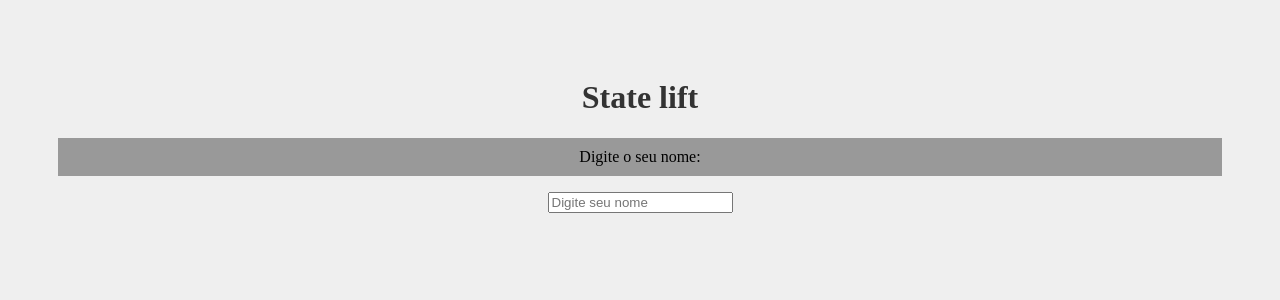
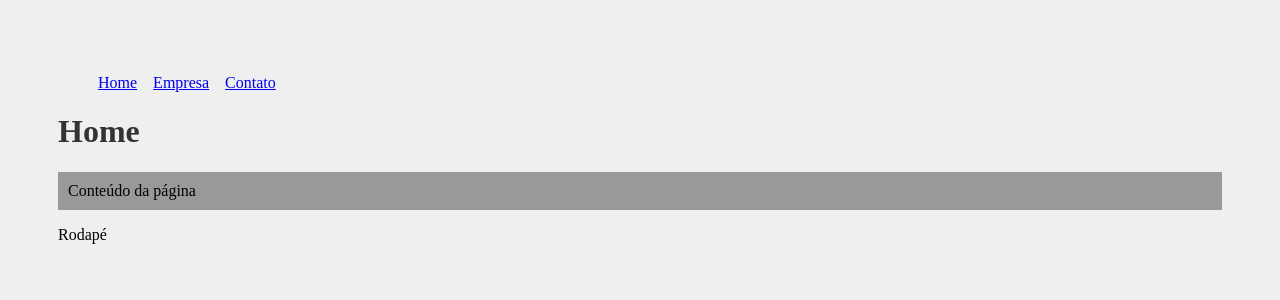
Before and after one commit to lucasgomes14/ReactCourse, a React (Create React App) app in the folder meu-projeto/: page / in a window 1280 px wide. Shown: the top 300 px of the page. Built offline with nearby package versions, Linux system fonts and the light colour scheme.

Commit message:
Implementing React Router

```diff
--- a/meu-projeto/package.json
+++ b/meu-projeto/package.json
@@ -8,6 +8,7 @@
     "@testing-library/user-event": "^13.5.0",
     "react": "^18.3.1",
     "react-dom": "^18.3.1",
+    "react-router-dom": "^6.23.1",
     "react-scripts": "5.0.1",
     "web-vitals": "^2.1.4"
   },
--- a/meu-projeto/src/App.js
+++ b/meu-projeto/src/App.js
@@ -1,20 +1,23 @@
-import { useState } from 'react';
-
-import './App.css';
-import SeuNome from './components/SeuNome';
-import Saudacao from './components/Saudacao';
+import { BrowserRouter as Router, Routes, Route } from 'react-router-dom'
+import Home from './pages/Home';
+import Empresa from './pages/Empresa';
+import Contato from './pages/Contato';
+import Navbar from './components/layout/Navbar';
+import Footer from './components/layout/Footer';
 
 function App() {
 
-  const [nome, setNome] = useState()
-
   return (
-    <div className="App">
-      <h1>State lift</h1>
-      <SeuNome setNome={setNome} />
-      <Saudacao nome={nome} />
-    </div>
-  );
+    <Router>
+      <Navbar />
+      <Routes>
+        <Route path='/' element={<Home />} />
+        <Route path='/empresa' element={<Empresa />} />
+        <Route path='/contato' element={<Contato />} />
+      </Routes>
+      <Footer />
+    </Router>
+  )
 }
 
 export default App;
--- /dev/null
+++ b/meu-projeto/src/components/layout/Footer.js
@@ -0,0 +1,5 @@
+function Footer() {
+    return(<footer>Rodapé</footer>)
+}
+
+export default Footer
--- /dev/null
+++ b/meu-projeto/src/components/layout/Navbar.js
@@ -0,0 +1,20 @@
+import styles from './Navbar.module.css'
+import { Link } from 'react-router-dom'
+
+function Navbar() {
+    return (
+        <ul className={styles.list}>
+            <li className={styles.item}>
+                <Link to="/">Home</Link>
+            </li>
+            <li className={styles.item}>
+                <Link to="/empresa">Empresa</Link>
+            </li>
+            <li className={styles.item}>
+                <Link to="/contato">Contato</Link>
+            </li>
+        </ul>
+    )
+}
+
+export default Navbar
--- /dev/null
+++ b/meu-projeto/src/components/layout/Navbar.module.css
@@ -0,0 +1,8 @@
+.list {
+    display: flex;
+    list-style: none;
+}
+
+.item {
+    margin-right: 1em;
+}
--- /dev/null
+++ b/meu-projeto/src/pages/Contato.js
@@ -0,0 +1,10 @@
+function Contato() {
+    return (
+        <div>
+            <h1>Contato</h1>
+            <p>Conteúdo da página</p>
+        </div>
+    )
+}
+
+export default Contato
--- /dev/null
+++ b/meu-projeto/src/pages/Empresa.js
@@ -0,0 +1,10 @@
+function Empresa() {
+    return (
+        <div>
+            <h1>Empresa</h1>
+            <p>Conteúdo da página</p>
+        </div>
+    )
+}
+
+export default Empresa
--- /dev/null
+++ b/meu-projeto/src/pages/Home.js
@@ -0,0 +1,10 @@
+function Home() {
+    return (
+        <div>
+            <h1>Home</h1>
+            <p>Conteúdo da página</p>
+        </div>
+    )
+}
+
+export default Home
```
Also changed, not shown: 1 other file (tests, documents, lock files or other folders).
